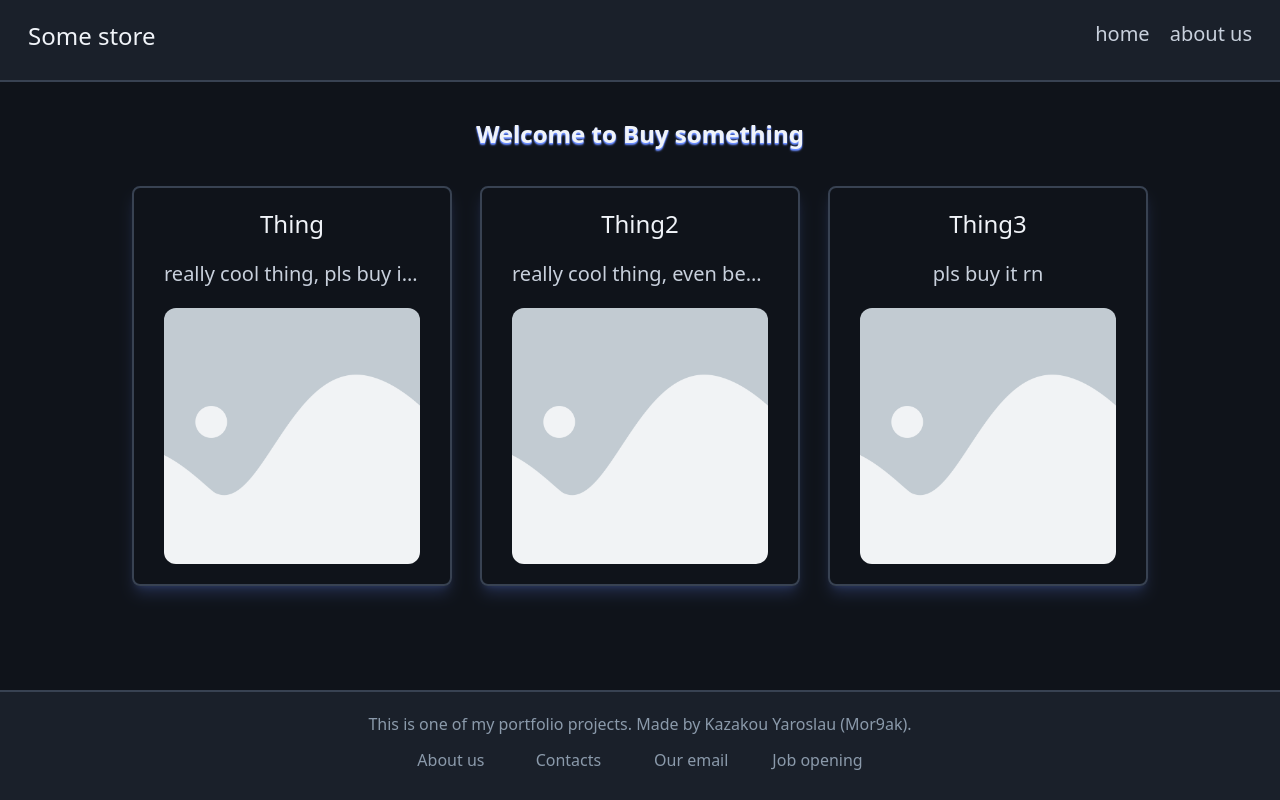
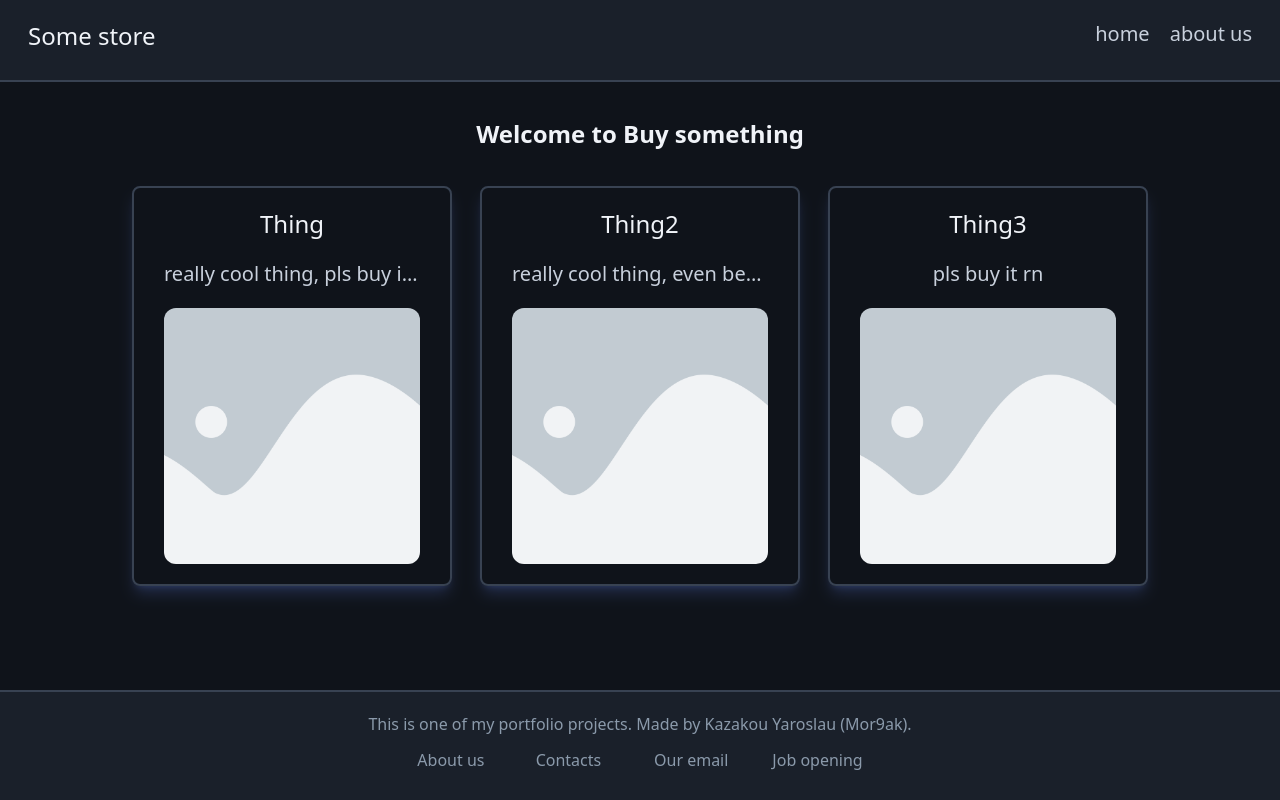
Before and after one commit to Mor9ak/buysomething, a Next.js app: page / in a window 1280 px wide. Built offline with nearby package versions, Linux system fonts and the light colour scheme.

Commit message:
style(shared): delete text shadow from Article.tsx

```diff
--- a/shared/Article.tsx
+++ b/shared/Article.tsx
@@ -9,7 +9,7 @@ export interface ArticleProps {
 const Article = (props: ArticleProps) => {
     return (
         <article className={`flex flex-col w-[90vw] text-center justify-center items-center font-bold text-mainTextCol gap-5 ${props.style}`}>
-            <h2 className={'text-shadow-sm text-shadow-accentCol text-2xl'}>{props.title}</h2>
+            <h2 className={'text-2xl'}>{props.title}</h2>
             {props.text && <h4 className={'text-xl'}>{props.text}</h4>}
         </article>
     );
```
